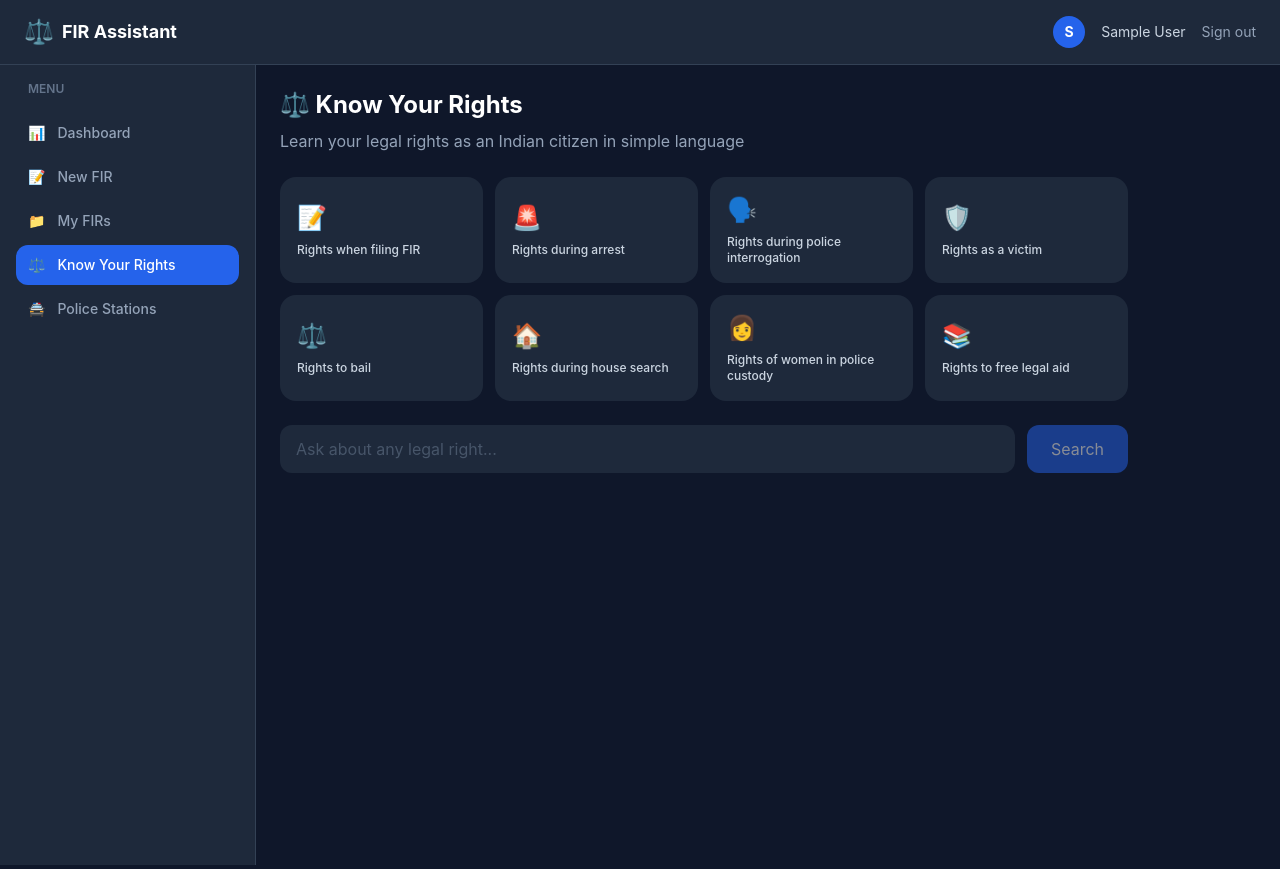
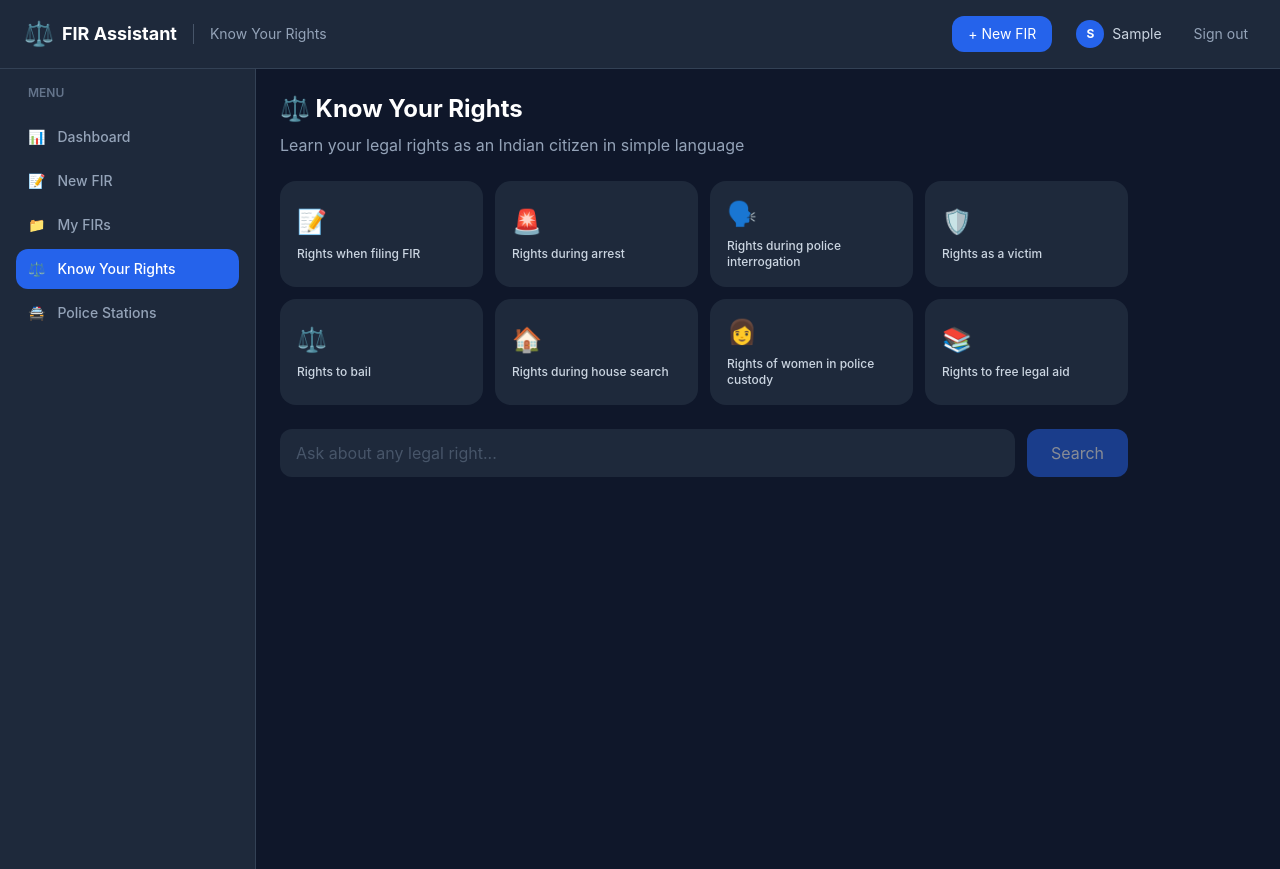
Before and after one commit to Ajith-kvk/fir-assistant, a React (Create React App) app in the folder client/: page /rights in a window 1280 px wide. Built offline with nearby package versions, Linux system fonts and the light colour scheme; sample sign-in values are in the browser's storage.

Commit message:
style: improve navbar with page title and quick actions

```diff
--- a/client/src/components/Navbar.js
+++ b/client/src/components/Navbar.js
@@ -1,10 +1,11 @@
 import { useAuth } from "../context/AuthContext";
-import { useNavigate } from "react-router-dom";
+import { useNavigate, useLocation } from "react-router-dom";
 import toast from "react-hot-toast";
 
 const Navbar = () => {
   const { user, logout } = useAuth();
   const navigate = useNavigate();
+  const location = useLocation();
 
   const handleLogout = () => {
     logout();
@@ -12,21 +13,50 @@ const Navbar = () => {
     navigate("/login");
   };
 
+  const getPageTitle = () => {
+    const path = location.pathname;
+    if (path === "/dashboard") return "Dashboard";
+    if (path === "/fir/new") return "New FIR";
+    if (path === "/fir/history") return "My FIRs";
+    if (path.startsWith("/fir/")) return "FIR Details";
+    if (path === "/rights") return "Know Your Rights";
+    if (path === "/police-finder") return "Police Station Finder";
+    return "FIR Assistant";
+  };
+
   return (
-    <nav className="px-6 py-4 flex items-center justify-between border-b"
+    <nav className="px-6 py-3 flex items-center justify-between border-b sticky top-0 z-50"
       style={{ backgroundColor: "#1e293b", borderColor: "#334155" }}>
-      <div className="flex items-center gap-2">
-        <span className="text-2xl">⚖️</span>
-        <span className="text-white text-lg font-bold">FIR Assistant</span>
+
+      {/* Left */}
+      <div className="flex items-center gap-4">
+        <div className="flex items-center gap-2 cursor-pointer"
+          onClick={() => navigate("/dashboard")}>
+          <span className="text-2xl">⚖️</span>
+          <span className="text-white text-lg font-bold hidden sm:block">FIR Assistant</span>
+        </div>
+        <div className="hidden md:block w-px h-5 bg-slate-600" />
+        <span className="hidden md:block text-slate-400 text-sm">{getPageTitle()}</span>
       </div>
-      <div className="flex items-center gap-4">
-        <div className="w-8 h-8 rounded-full bg-blue-600 flex items-center justify-center text-white text-sm font-bold">
-          {user?.name?.charAt(0).toUpperCase()}
+
+      {/* Right */}
+      <div className="flex items-center gap-3">
+        <button
+          onClick={() => navigate("/fir/new")}
+          className="hidden sm:flex items-center gap-2 bg-blue-600 hover:bg-blue-700 text-white text-sm px-4 py-2 rounded-xl transition"
+        >
+          + New FIR
+        </button>
+        <div className="flex items-center gap-2 px-3 py-2 rounded-xl cursor-pointer hover:bg-slate-700 transition"
+          onClick={() => navigate("/dashboard")}>
+          <div className="w-7 h-7 rounded-full bg-blue-600 flex items-center justify-center text-white text-xs font-bold">
+            {user?.name?.charAt(0).toUpperCase()}
+          </div>
+          <span className="text-slate-300 text-sm hidden sm:block">{user?.name?.split(" ")[0]}</span>
         </div>
-        <span className="text-slate-300 text-sm hidden sm:block">{user?.name}</span>
         <button
           onClick={handleLogout}
-          className="text-slate-400 hover:text-red-400 text-sm transition"
+          className="text-slate-400 hover:text-red-400 text-sm transition px-2 py-1 rounded-lg hover:bg-red-400 hover:bg-opacity-10"
         >
           Sign out
         </button>
```
